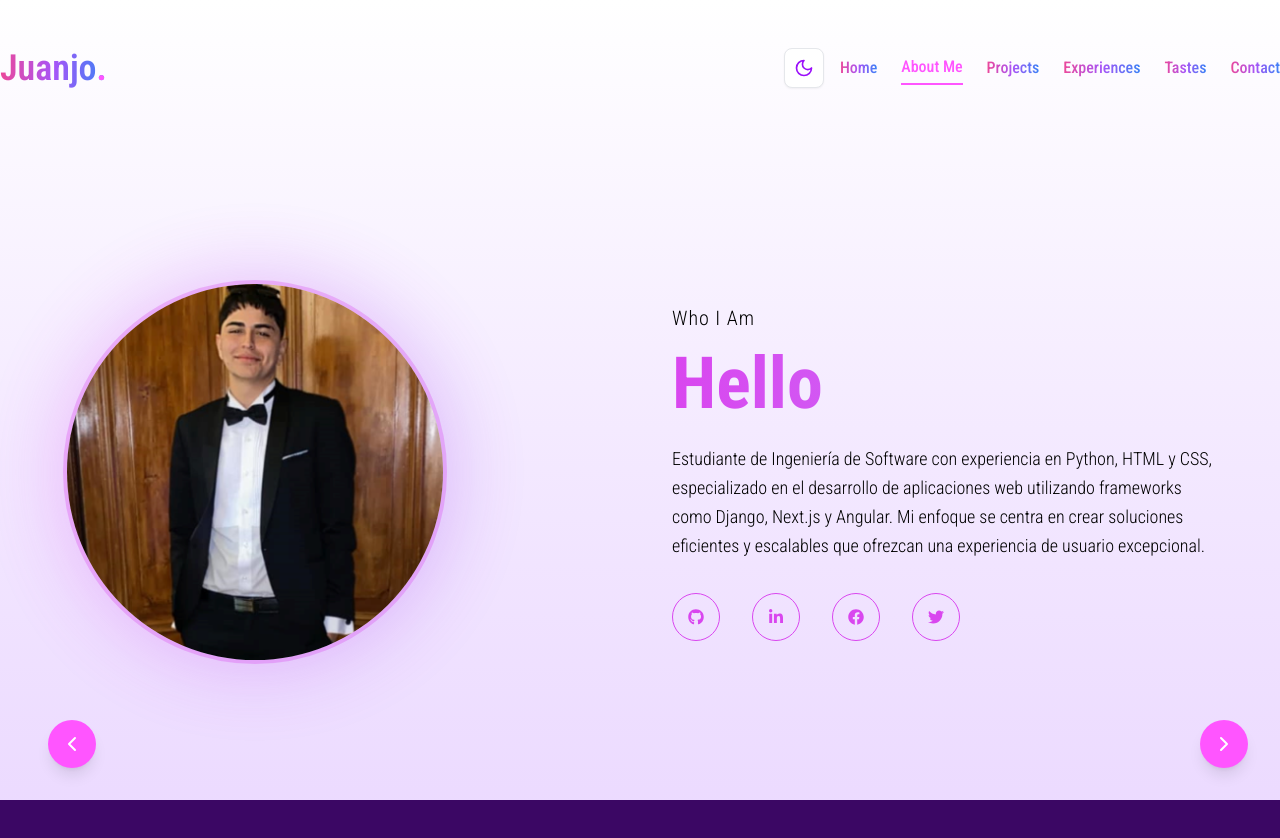
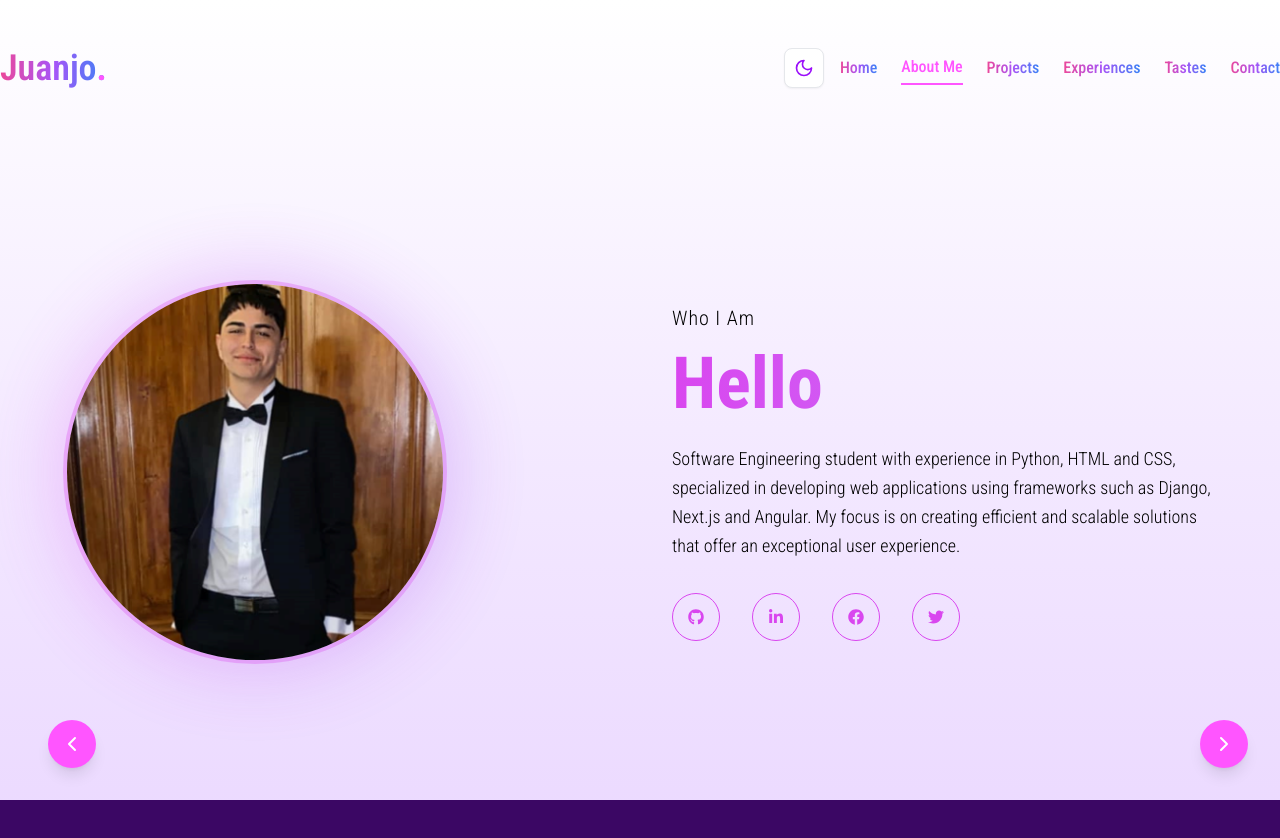
Before and after one commit to Juanjoyita/Portfolio-JJ, a Next.js app: page /AboutMe in a window 1280 px wide. Shown: the top 838 px of the page. Built offline with nearby package versions, Linux system fonts and the light colour scheme; a web font is replaced by a local one.

Commit message:
proyect completo1

```diff
--- a/app/AboutMe/page.tsx
+++ b/app/AboutMe/page.tsx
@@ -72,10 +72,10 @@ const AboutPage = () => {
               Hello
             </h1>
             <p className="text-black text-lg leading-relaxed mb-8 font-light">
-              Estudiante de Ingeniería de Software con experiencia en Python, HTML y CSS,
-              especializado en el desarrollo de aplicaciones web utilizando frameworks como
-              Django, Next.js y Angular. Mi enfoque se centra en crear soluciones eficientes y
-              escalables que ofrezcan una experiencia de usuario excepcional.
+              Software Engineering student with experience in Python, HTML and CSS,
+              specialized in developing web applications using frameworks such as
+              Django, Next.js and Angular. My focus is on creating efficient and scalable
+              solutions that offer an exceptional user experience.
             </p>
             <div className="mt-8">
               <Socials
--- a/app/contact/page.tsx
+++ b/app/contact/page.tsx
@@ -4,7 +4,7 @@ import React, { useState } from 'react';
 import { Input } from "@/components/ui/input";
 import { Textarea } from "@/components/ui/textarea";
 import { Button } from "@/components/ui/button";
-import { Phone, Mail, MessageSquare } from "lucide-react"; // Eliminado el MapPin importado
+import { Phone, Mail, MessageSquare } from "lucide-react";
 import emailjs from 'emailjs-com';
 
 const ContactPage = () => {
@@ -18,7 +18,6 @@ const ContactPage = () => {
   const handleSubmit = async (e: React.FormEvent) => {
     e.preventDefault();
 
-    // Configura los datos para el correo
     const emailData = {
       name,
       email,
@@ -27,7 +26,6 @@ const ContactPage = () => {
     };
 
     try {
-      // Envío del correo con EmailJS
       const response = await emailjs.send(
         'service_zsst2os', // ID del servicio de EmailJS
         'template_bmodx92', // ID de la plantilla
--- a/app/page.tsx
+++ b/app/page.tsx
@@ -1,4 +1,3 @@
-// pages/homepage.tsx (u otro nombre que uses para tu página de inicio)
 "use client";
 
 import React from 'react';
@@ -30,7 +29,7 @@ const HomePage = () => {
           {/* Left Content */}
           <div className="flex-1 text-white text-center lg:text-left">
             <h2 className="text-xl md:text-2xl font-light mb-2 mt-[-20px]">
-              Hello, I'm
+              Hello, I&apos;m
             </h2>
             <h1 className="text-4xl md:text-6xl lg:text-7xl font-bold mb-6 text-transparent bg-clip-text bg-gradient-to-r from-fuchsia-500 to-purple-400">
               <span className="inline-block">Juan Jose </span>
```
